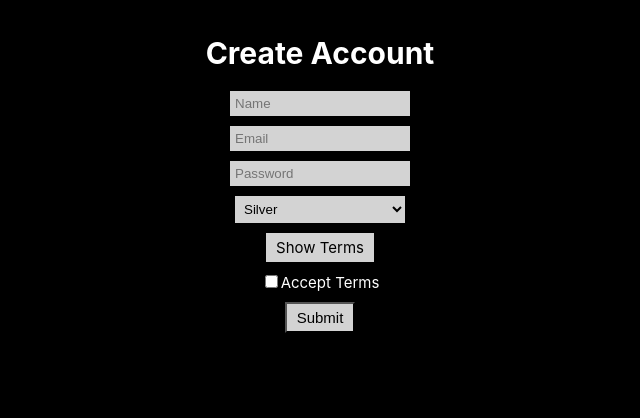
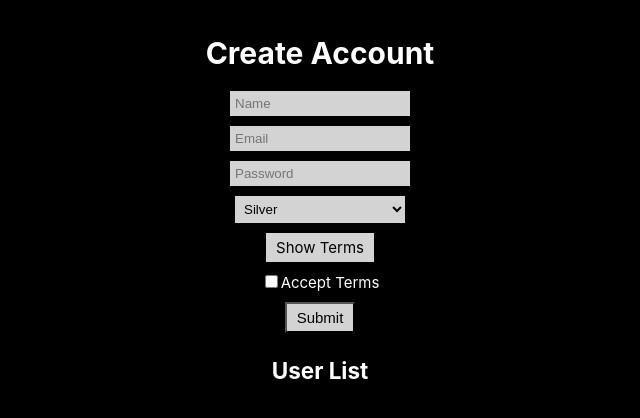
Before and after one commit to kyle-richardson/User-Onboarding, a React (Create React App) app: page / in a window 1280 px wide. Shown: the top 418 px of the page, without its empty margins (320-960 px from the left). Built offline with nearby package versions, Linux system fonts and the light colour scheme; the HTML template or start-up script is replaced by a standard one.

Commit message:
added state for user list

```diff
--- a/src/LoginForm.js
+++ b/src/LoginForm.js
@@ -1,14 +1,22 @@
-import React from "react";
+import React, {useState, useEffect} from "react";
 import { withFormik, Form, Field } from "formik";
 import * as Yup from "yup";
 import axios from "axios"
 import {Link} from "react-router-dom"
+import Users from "./Users"
 
-function LoginForm({ values, errors, touched, isSubmitting }) {
+function LoginForm({status, values, errors, touched, isSubmitting }) {
 
   const checkForError = (type) => {
     return touched[type] && errors[type]
   }
+  const [users, setUsers] = useState([]);
+
+  useEffect(() => {
+    if (status) {
+      setUsers([...users, status]);
+    }
+  }, [status, users]);
 
   return (
     <div className="form-container">
@@ -68,7 +76,9 @@ function LoginForm({ values, errors, touched, isSubmitting }) {
             Submit
         </button>
       </Form>
-
+      <Users
+        users = {users}
+      />
     </div>
 
   );
@@ -102,7 +112,7 @@ const FormikLoginForm = withFormik({
       .oneOf([true], "Must agree to terms")
   }),
 
-  handleSubmit(values, { resetForm, setErrors, setSubmitting }) {
+  handleSubmit(values, { resetForm, setErrors, setSubmitting, setStatus }) {
     if (values.email === "waffle@syrup.com") {
       setErrors({ email: "That email is already taken" });
       setSubmitting(false);
@@ -111,10 +121,9 @@ const FormikLoginForm = withFormik({
       axios
         .post("https://reqres.in/api/users", values)
         .then(response => {
-          console.log(response)
           resetForm();
           setSubmitting(false);
-          // setUserList([...userList, values])
+          setStatus(response.data)
         })
         .catch(err => {
           console.log(err);
--- a/src/Users.js
+++ b/src/Users.js
@@ -4,7 +4,7 @@ const Users = (props) => {
     return (
         <div className="users-container">
             <h2>User List</h2>
-            <p>{props.userList.name}</p>
+            {props.users.map(user=><div key={user.id}>{user.name}</div>)}
         </div>
     )
 }
```
